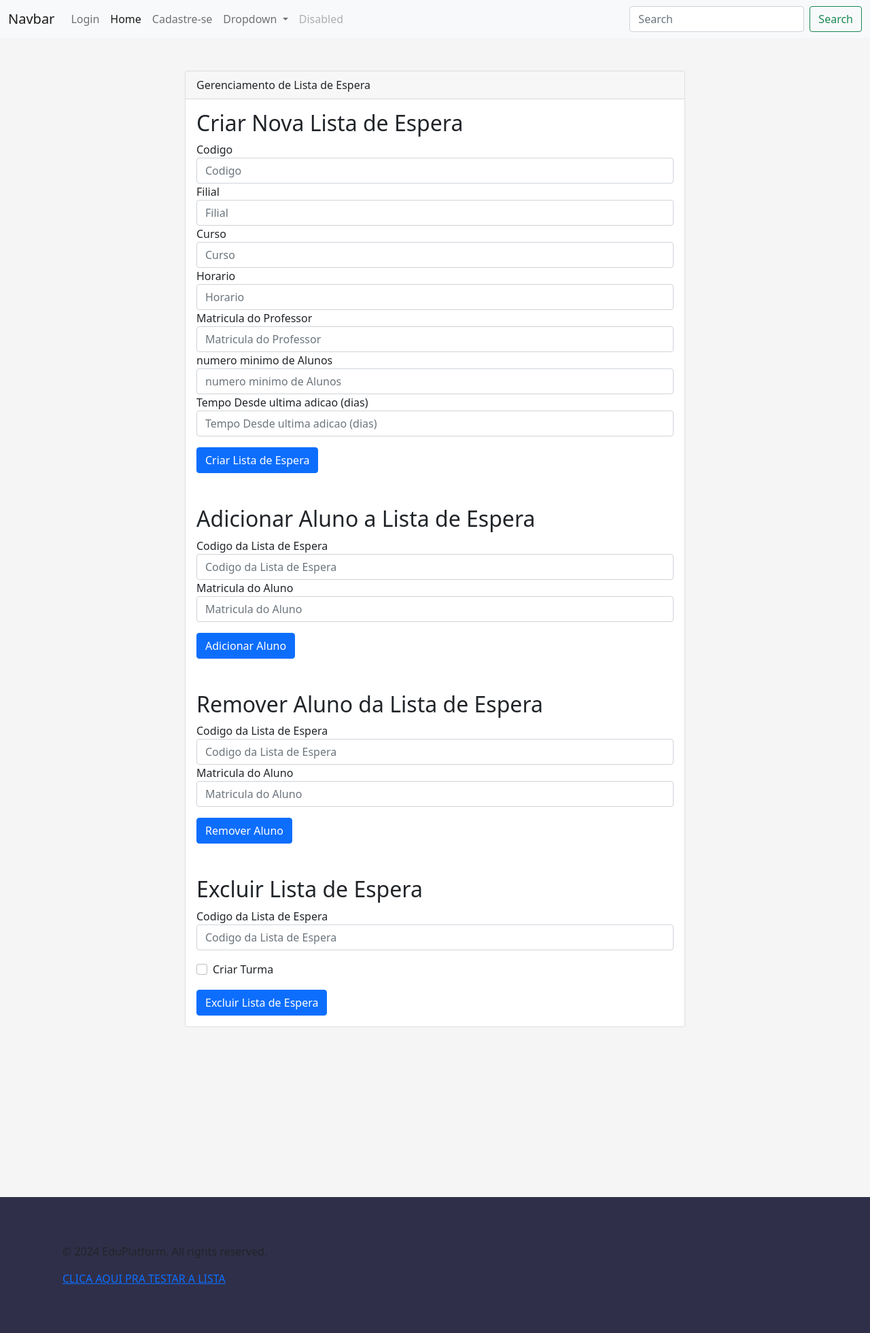
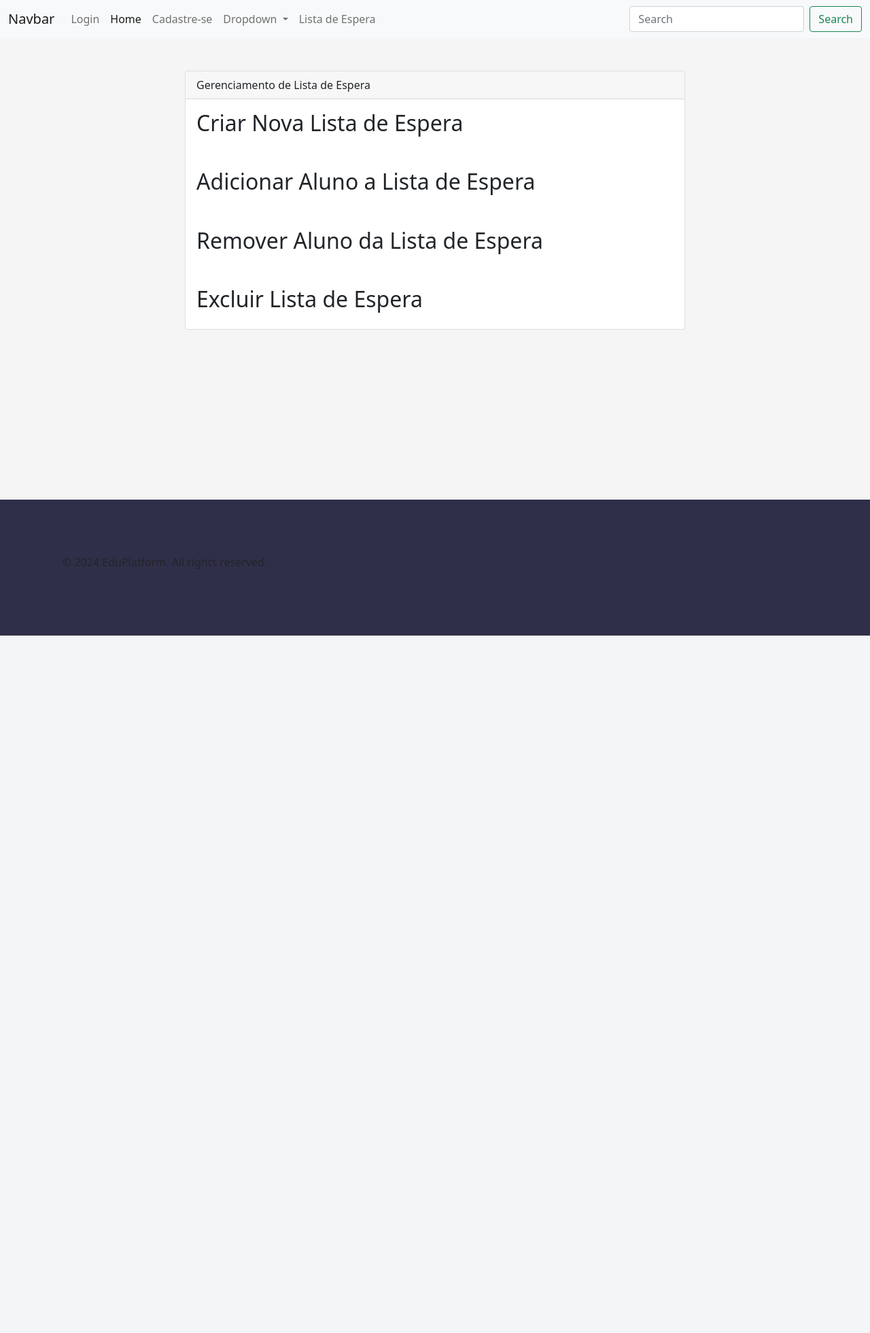
Before and after one commit to ProgMod-2024-1/Projeto-Modular-24.1, a Flask app: page /lista_espera/ in a window 1280 px wide. Shown: the whole page at 68% size. After the commit the page ends 935 px from the top, so only its background shows below. Run offline with Flask 3, Linux system fonts and the light colour scheme; some libraries are stand-ins or nearby versions.

Commit message:
html bonitinho

```diff
--- a/project/templates/lista_espera/lista_espera.html
+++ b/project/templates/lista_espera/lista_espera.html
@@ -1,6 +1,11 @@
 {% extends 'main.html' %}
 {% block head %}
   <link rel="stylesheet" href="{{ url_for('static', filename='./principal/css/principal.css') }}">
+  <style>
+    .expandable-header {
+      cursor: pointer;
+    }
+    </style>
 {% endblock %}
 {% block content %}
   <div class="container mt-5">
@@ -10,7 +15,10 @@
           <div class="card-header">Gerenciamento de Lista de Espera</div>
           <div class="card-body">
             <section>
-              <h2>Criar Nova Lista de Espera</h2>
+              <h2  class="expandable-header" data-toggle="collapse" data-target="#create-lista-espera-form-container" aria-expanded="false" aria-controls="create-lista-espera-form-container">
+                Criar Nova Lista de Espera
+              </h2>
+              <div class="collapse" id="create-lista-espera-form-container">
                 <form id="create-lista-espera-form">
                   <div class="form-group">
                     <label for="codigo">Codigo</label>
@@ -33,18 +41,22 @@
                     <input type="number" class="form-control" id="matricula_prof" placeholder="Matricula do Professor" required>
                   </div>
                   <div class="form-group">
-                  <label for="num_minimo">numero minimo de Alunos</label>
-                  <input type="number" class="form-control" id="num_minimo" placeholder="numero minimo de Alunos" required>
+                    <label for="num_minimo">Numero Minimo de Alunos</label>
+                    <input type="number" class="form-control" id="num_minimo" placeholder="Numero Minimo de Alunos" required>
                   </div>
                   <div class="form-group">
-                  <label for="tempo_desde_ultima_adicao">Tempo Desde ultima adicao (dias)</label>
-                  <input type="number" class="form-control" id="tempo_desde_ultima_adicao" placeholder="Tempo Desde ultima adicao (dias)" required>
+                    <label for="tempo_desde_ultima_adicao">Tempo Desde ultima Adicao (dias)</label>
+                    <input type="number" class="form-control" id="tempo_desde_ultima_adicao" placeholder="Tempo Desde ultima Adicao (dias)" required>
                   </div>
                   <button type="submit" class="btn btn-primary mt-3">Criar Lista de Espera</button>
                 </form>
+              </div>
             </section>
             <section class="mt-5">
-              <h2>Adicionar Aluno a Lista de Espera</h2>
+              <h2 class="expandable-header" data-toggle="collapse" data-target="#add-aluno-form-container" aria-expanded="false" aria-controls="add-aluno-form-container">
+                Adicionar Aluno a Lista de Espera
+              </h2>
+              <div class="collapse" id="add-aluno-form-container">
                 <form id="add-aluno-form">
                   <div class="form-group">
                     <label for="codigo_add">Codigo da Lista de Espera</label>
@@ -56,9 +68,13 @@
                   </div>
                   <button type="submit" class="btn btn-primary mt-3">Adicionar Aluno</button>
                 </form>
+              </div>
             </section>
             <section class="mt-5">
-              <h2>Remover Aluno da Lista de Espera</h2>
+              <h2 class="expandable-header" data-toggle="collapse" data-target="#remove-aluno-form-container" aria-expanded="false" aria-controls="remove-aluno-form-container">
+                Remover Aluno da Lista de Espera
+              </h2>
+              <div class="collapse" id="remove-aluno-form-container">
                 <form id="remove-aluno-form">
                   <div class="form-group">
                     <label for="codigo_remove">Codigo da Lista de Espera</label>
@@ -70,9 +86,13 @@
                   </div>
                   <button type="submit" class="btn btn-primary mt-3">Remover Aluno</button>
                 </form>
+              </div>
             </section>
             <section class="mt-5">
-              <h2>Excluir Lista de Espera</h2>
+              <h2 class="expandable-header" data-toggle="collapse" data-target="#delete-lista-espera-form-container" aria-expanded="false" aria-controls="delete-lista-espera-form-container">
+                Excluir Lista de Espera
+              </h2>
+              <div class="collapse" id="delete-lista-espera-form-container">
                 <form id="delete-lista-espera-form">
                   <div class="form-group">
                     <label for="codigo_delete">Codigo da Lista de Espera</label>
@@ -84,6 +104,7 @@
                   </div>
                   <button type="submit" class="btn btn-primary mt-3">Excluir Lista de Espera</button>
                 </form>
+              </div>
             </section>
           </div>
         </div>
--- a/project/templates/main.html
+++ b/project/templates/main.html
@@ -42,14 +42,14 @@
                   Dropdown
                 </a>
                 <ul class="dropdown-menu" aria-labelledby="navbarDropdown">
-                  <li><a class="dropdown-item" href="#">Action</a></li>
+                  <li><a class="dropdown-item" href="#">Lista de Espera</a></li>
                   <li><a class="dropdown-item" href="#">Another action</a></li>
                   <li><hr class="dropdown-divider"></li>
                   <li><a class="dropdown-item" href="#">Something else here</a></li>
                 </ul>
               </li>
               <li class="nav-item">
-                <a class="nav-link disabled" href="#" tabindex="-1" aria-disabled="true">Disabled</a>
+                <a class="nav-link" href="{{ url_for('lista_espera.pagina_lista') }}" tabindex="-1" aria-disabled="false">Lista de Espera</a>
               </li>
             </ul>
             <form class="d-flex">
@@ -74,7 +74,6 @@
 <footer class="footer">
     <div class="container">
         <p>&copy; 2024 EduPlatform. All rights reserved.</p>
-          <a href="{{ url_for('lista_espera.pagina_lista') }}">CLICA AQUI PRA TESTAR A LISTA</a>
 
     </div>
 </footer>
```
Lines whose indentation alone changed are shown as unchanged.
